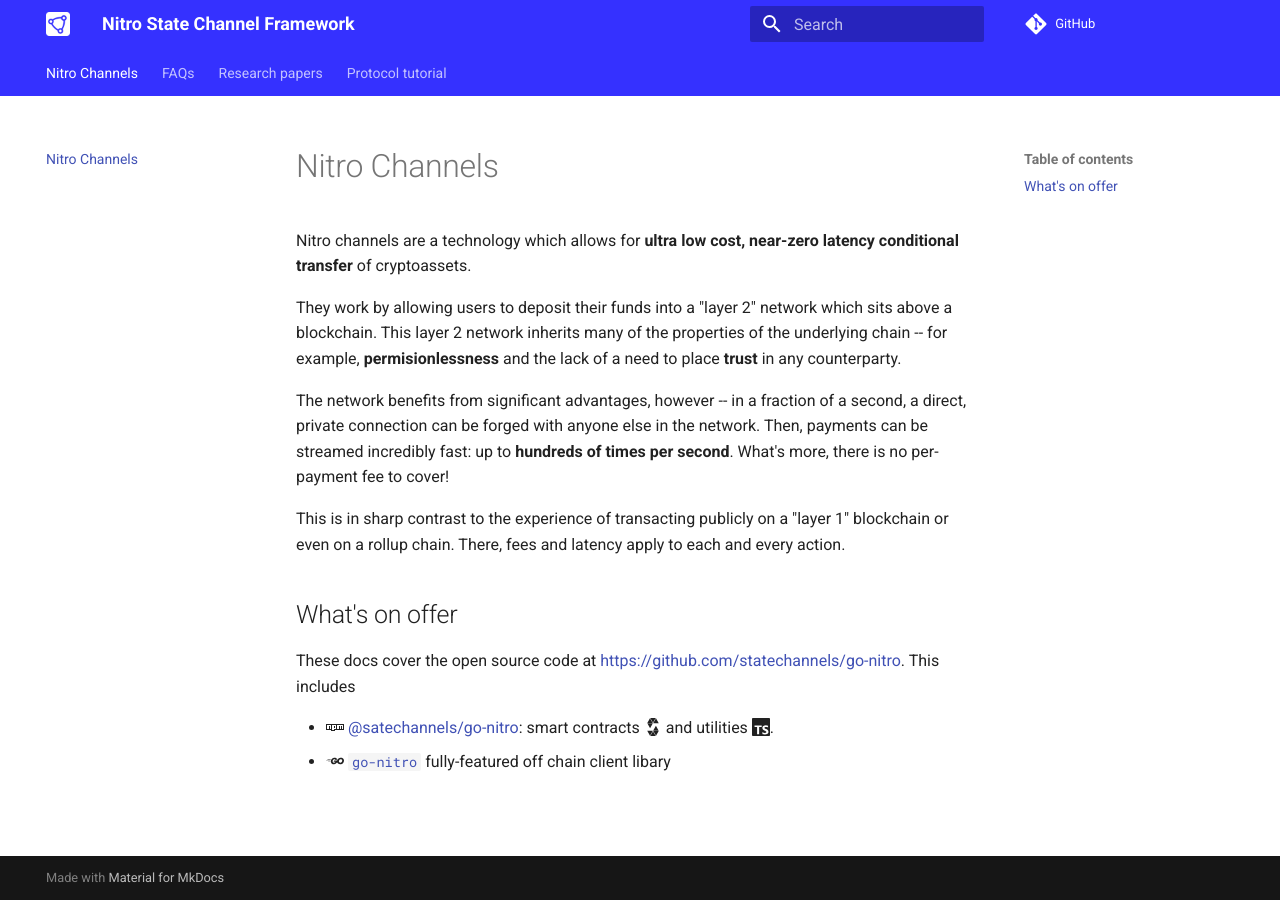
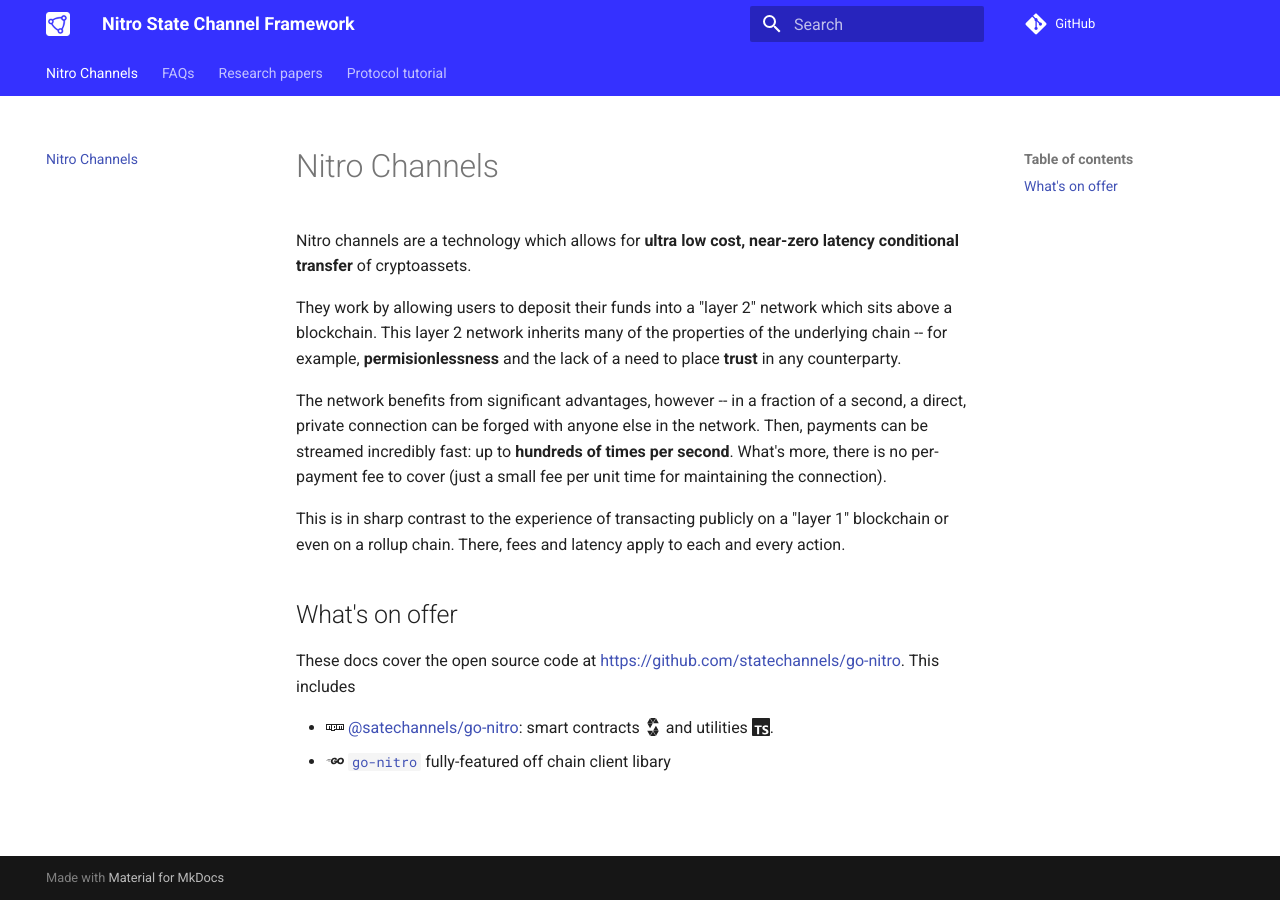
Before and after one commit to statechannels/go-nitro, an MkDocs documentation site: the page built from docs/index.md, in a window 1280 px wide. Built offline with MkDocs 1.6.1 and Material for MkDocs 9.7.7, drawn with Linux system fonts in a browser that asks for light colours; comment, search, counter and statistics services are not loaded.

Commit message:
add proviso on fees

```diff
--- a/docs/index.md
+++ b/docs/index.md
@@ -4,7 +4,7 @@ Nitro channels are a technology which allows for **ultra low cost, near-zero lat
 
 They work by allowing users to deposit their funds into a "layer 2" network which sits above a blockchain. This layer 2 network inherits many of the properties of the underlying chain -- for example, **permisionlessness** and the lack of a need to place **trust** in any counterparty.
 
-The network benefits from significant advantages, however -- in a fraction of a second, a direct, private connection can be forged with anyone else in the network. Then, payments can be streamed incredibly fast: up to **hundreds of times per second**. What's more, there is no per-payment fee to cover!
+The network benefits from significant advantages, however -- in a fraction of a second, a direct, private connection can be forged with anyone else in the network. Then, payments can be streamed incredibly fast: up to **hundreds of times per second**. What's more, there is no per-payment fee to cover (just a small fee per unit time for maintaining the connection).
 
 This is in sharp contrast to the experience of transacting publicly on a "layer 1" blockchain or even on a rollup chain. There, fees and latency apply to each and every action.
 
```
